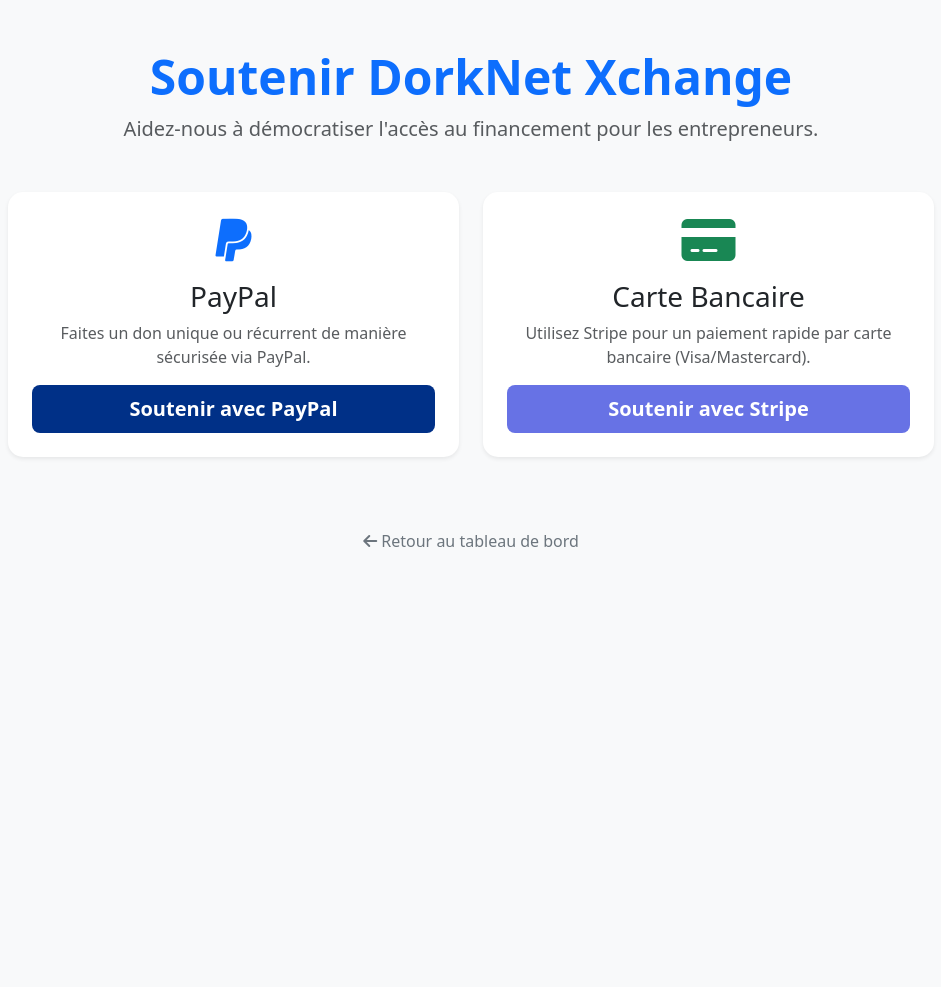
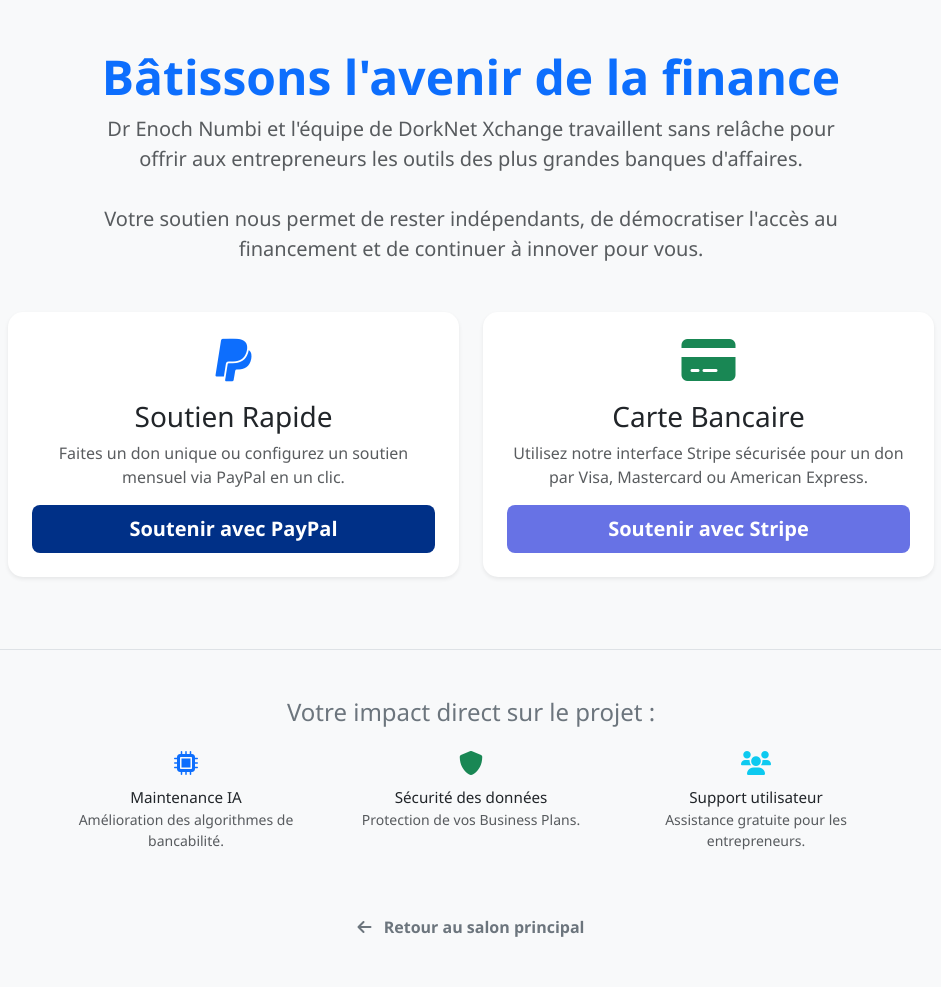
Before and after one commit to enochnumbi062-gif/PROFIN-AI-, a Flask app: template templates/donner.html in a window 1280 px wide. Shown: the whole page, without its empty margins (169-1110 px from the left). Before the commit the page ends 547 px from the top, so only its background shows below. Run offline with Flask 3, Linux system fonts and the light colour scheme; the template is opened without the code that fills it, so the values that code supplies are empty.

Commit message:
Update donner.html

```diff
--- a/templates/donner.html
+++ b/templates/donner.html
@@ -7,48 +7,83 @@
     <link rel="stylesheet" href="https://cdn.jsdelivr.net/npm/bootstrap@5.3.0/dist/css/bootstrap.min.css">
     <link rel="stylesheet" href="https://cdnjs.cloudflare.com/ajax/libs/font-awesome/6.0.0/css/all.min.css">
     <style>
-        body { background: #f8f9fa; }
-        .donation-card { border: none; border-radius: 15px; transition: 0.3s; }
-        .donation-card:hover { transform: scale(1.02); shadow: 0 10px 20px rgba(0,0,0,0.1); }
-        .btn-paypal { background: #003087; color: white; font-weight: bold; }
-        .btn-stripe { background: #6772e5; color: white; font-weight: bold; }
+        body { background: #f8f9fa; font-family: 'Segoe UI', sans-serif; }
+        .donation-card { border: none; border-radius: 15px; transition: 0.3s; background: white; }
+        .donation-card:hover { transform: translateY(-5px); box-shadow: 0 10px 20px rgba(0,0,0,0.1); }
+        .btn-paypal { background: #003087; color: white; font-weight: bold; border-radius: 8px; }
+        .btn-paypal:hover { background: #001c4f; color: white; }
+        .btn-stripe { background: #6772e5; color: white; font-weight: bold; border-radius: 8px; }
+        .btn-stripe:hover { background: #4b55bc; color: white; }
+        .impact-icon { font-size: 1.5rem; margin-bottom: 10px; display: block; }
+        .text-impact { font-size: 0.95rem; font-weight: 500; }
     </style>
 </head>
 <body>
 
 <div class="container py-5 text-center">
     <div class="mb-5">
-        <h1 class="display-5 fw-bold text-primary">Soutenir DorkNet Xchange</h1>
-        <p class="lead text-muted">Aidez-nous à démocratiser l'accès au financement pour les entrepreneurs.</p>
+        <h1 class="display-5 fw-bold text-primary">Bâtissons l'avenir de la finance</h1>
+        <p class="lead text-muted mx-auto" style="max-width: 750px;">
+            <strong>Dr Enoch Numbi</strong> et l'équipe de <strong>DorkNet Xchange</strong> travaillent sans relâche pour offrir aux entrepreneurs les outils des plus grandes banques d'affaires.
+            <br><br>
+            Votre soutien nous permet de rester indépendants, de démocratiser l'accès au financement et de continuer à innover pour vous.
+        </p>
     </div>
 
     <div class="row justify-content-center">
         <div class="col-md-5 mb-4">
-            <div class="card donation-card shadow-sm p-4">
+            <div class="card donation-card shadow-sm p-4 h-100">
                 <i class="fab fa-paypal fa-3x text-primary mb-3"></i>
-                <h3>PayPal</h3>
-                <p class="text-muted">Faites un don unique ou récurrent de manière sécurisée via PayPal.</p>
+                <h3>Soutien Rapide</h3>
+                <p class="text-muted">Faites un don unique ou configurez un soutien mensuel via PayPal en un clic.</p>
+                <div class="mt-auto">
                     <a href="https://www.paypal.me/VOTRE_NOM" target="_blank" class="btn btn-paypal btn-lg w-100">
                         Soutenir avec PayPal
                     </a>
                 </div>
             </div>
+        </div>
 
         <div class="col-md-5 mb-4">
-            <div class="card donation-card shadow-sm p-4">
+            <div class="card donation-card shadow-sm p-4 h-100">
                 <i class="fas fa-credit-card fa-3x text-success mb-3"></i>
                 <h3>Carte Bancaire</h3>
-                <p class="text-muted">Utilisez Stripe pour un paiement rapide par carte bancaire (Visa/Mastercard).</p>
+                <p class="text-muted">Utilisez notre interface Stripe sécurisée pour un don par Visa, Mastercard ou American Express.</p>
+                <div class="mt-auto">
                     <a href="https://buy.stripe.com/VOTRE_LIEN_CHECKOUT" target="_blank" class="btn btn-stripe btn-lg w-100">
                         Soutenir avec Stripe
                     </a>
                 </div>
             </div>
         </div>
+    </div>
+
+    <div class="row mt-5">
+        <div class="col-12 border-top pt-5">
+            <h4 class="text-secondary mb-4">Votre impact direct sur le projet :</h4>
+            <div class="row g-4 justify-content-center">
+                <div class="col-6 col-md-3">
+                    <i class="fas fa-microchip text-primary impact-icon"></i>
+                    <span class="text-impact">Maintenance IA</span>
+                    <p class="small text-muted">Amélioration des algorithmes de bancabilité.</p>
+                </div>
+                <div class="col-6 col-md-3">
+                    <i class="fas fa-shield-alt text-success impact-icon"></i>
+                    <span class="text-impact">Sécurité des données</span>
+                    <p class="small text-muted">Protection de vos Business Plans.</p>
+                </div>
+                <div class="col-6 col-md-3">
+                    <i class="fas fa-users text-info impact-icon"></i>
+                    <span class="text-impact">Support utilisateur</span>
+                    <p class="small text-muted">Assistance gratuite pour les entrepreneurs.</p>
+                </div>
+            </div>
+        </div>
+    </div>
 
     <div class="mt-5">
-        <a href="{{ url_for('dashboard') }}" class="text-decoration-none text-secondary">
-            <i class="fas fa-arrow-left"></i> Retour au tableau de bord
+        <a href="{{ url_for('dashboard') }}" class="text-decoration-none text-secondary fw-bold">
+            <i class="fas fa-arrow-left me-2"></i> Retour au salon principal
         </a>
     </div>
 </div>
```
Lines whose indentation alone changed are shown as unchanged.
